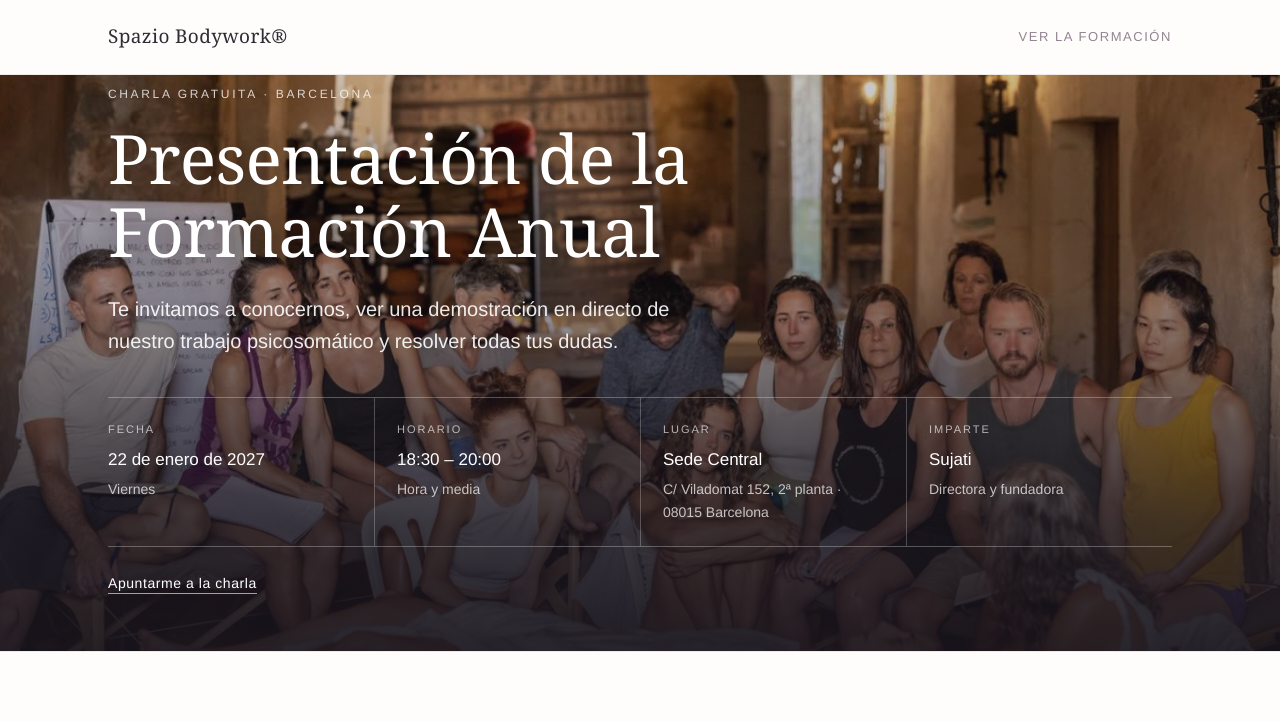
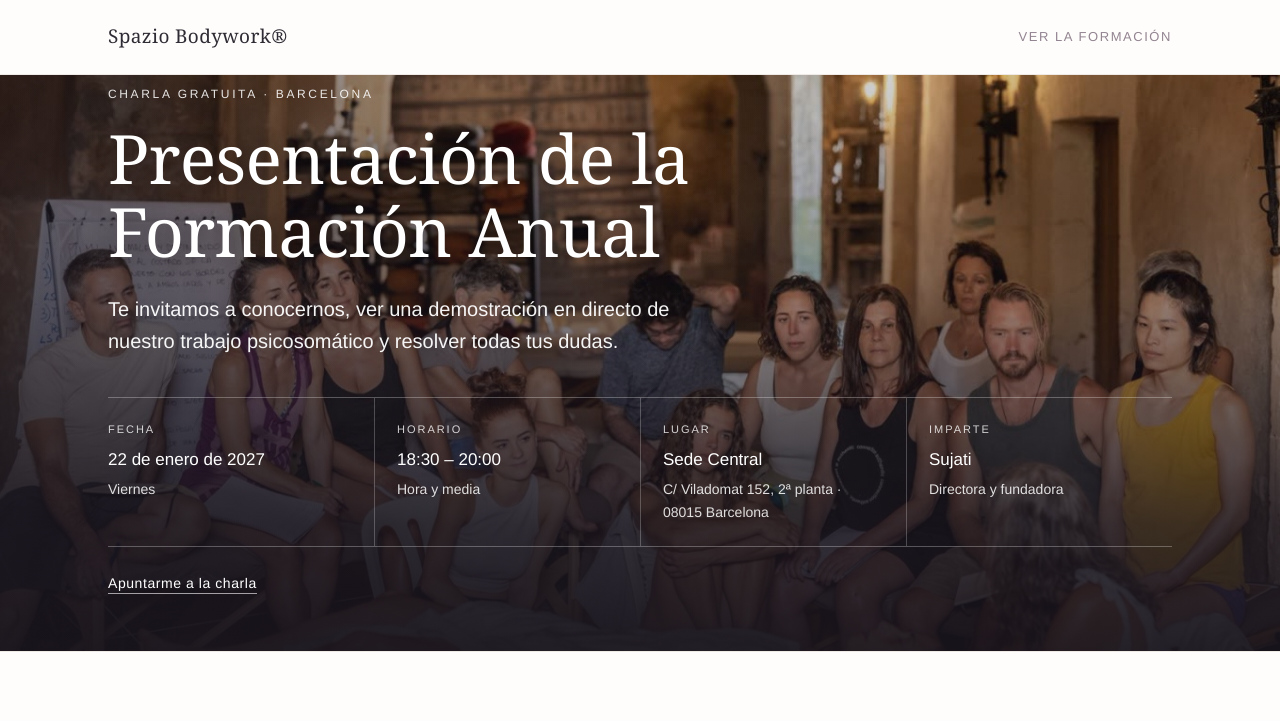
Before and after one commit to WeavesDV/spazio-landings, a plain HTML site: page charla/index.html in a window 1280 px wide. Shown: the top 721 px of the page. Drawn offline with Linux system fonts and the light colour scheme.

Commit message:
Charla: mas contraste en las etiquetas del hero

```diff
--- a/charla/index.html
+++ b/charla/index.html
@@ -28,11 +28,13 @@
         min-height:clamp(560px,72vh,760px);overflow:hidden;background:#2a2530}
   .hero-img{position:absolute;inset:0;width:100%;height:100%;object-fit:cover;object-position:50% 38%;z-index:-2}
   .hero-scrim{position:absolute;inset:0;z-index:-1;
-    background:linear-gradient(180deg,rgba(24,20,28,.22) 0%,rgba(24,20,28,.42) 38%,rgba(24,20,28,.82) 78%,rgba(24,20,28,.92) 100%)}
+    background:
+      linear-gradient(180deg,rgba(24,20,28,.20) 0%,rgba(24,20,28,.40) 38%,rgba(24,20,28,.84) 78%,rgba(24,20,28,.94) 100%),
+      linear-gradient(90deg,rgba(24,20,28,.5) 0%,rgba(24,20,28,.22) 42%,rgba(24,20,28,0) 68%)}
   .hero-inner{width:100%;max-width:1120px;margin:0 auto;padding:0 28px 54px}
-  .hero .label{color:rgba(255,255,255,.78);margin-bottom:18px}
+  .hero .label{color:rgba(255,255,255,.88);margin-bottom:18px}
   .hero h1{color:#fff;max-width:24ch;text-shadow:0 1px 24px rgba(0,0,0,.25)}
-  .hero .lead{color:rgba(255,255,255,.9);max-width:52ch}
+  .hero .lead{color:rgba(255,255,255,.95);max-width:52ch}
   .label{font-size:12px;letter-spacing:.22em;text-transform:uppercase;color:var(--mauve);margin:0 0 22px}
   h1{font-family:var(--serif);font-weight:400;font-size:clamp(38px,5.4vw,68px);line-height:1.06;letter-spacing:-.01em;margin:0;max-width:22ch;color:var(--plum)}
   h1 em{font-style:italic}
@@ -40,9 +42,9 @@
   .datos{display:grid;grid-template-columns:repeat(4,minmax(0,1fr));gap:0;margin:40px 0 0;border-top:1px solid rgba(255,255,255,.28);border-bottom:1px solid rgba(255,255,255,.28)}
   .dato{padding:22px 22px 22px 0}
   .dato + .dato{padding-left:22px;border-left:1px solid rgba(255,255,255,.24)}
-  .dato dt{font-size:11px;letter-spacing:.18em;text-transform:uppercase;color:rgba(255,255,255,.66);margin:0 0 8px}
+  .dato dt{font-size:11px;letter-spacing:.18em;text-transform:uppercase;color:rgba(255,255,255,.8);margin:0 0 8px}
   .dato dd{margin:0;font-size:17px;color:#fff}
-  .dato dd span{display:block;font-size:14px;color:rgba(255,255,255,.72);margin-top:4px}
+  .dato dd span{display:block;font-size:14px;color:rgba(255,255,255,.85);margin-top:4px}
   /* secciones */
   section.blk{padding:72px 0;border-top:1px solid var(--line-soft)}
   h2{font-family:var(--serif);font-weight:400;font-size:clamp(26px,3vw,36px);line-height:1.2;margin:0 0 22px;color:var(--plum);max-width:24ch}
```
